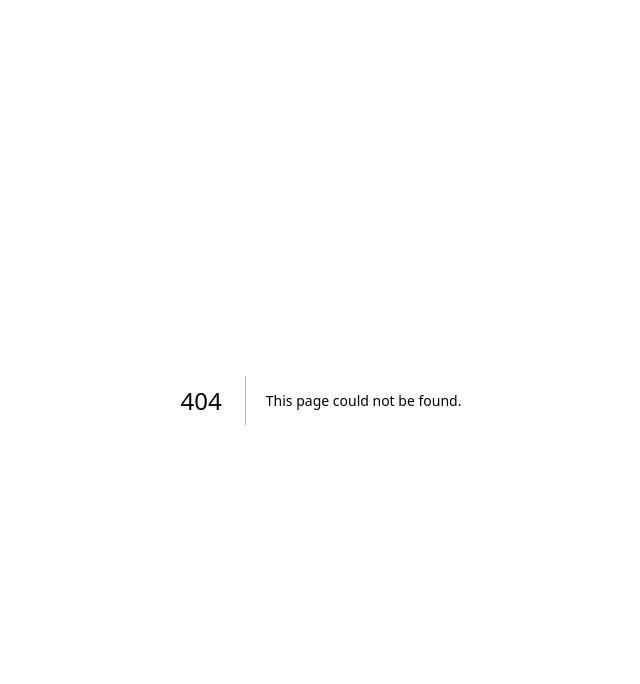
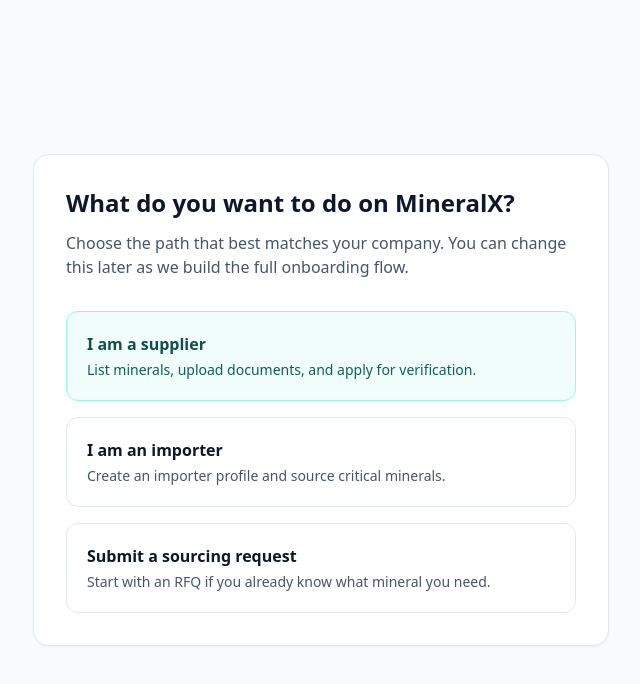
Before and after one commit to hanudixit/Mineral1x, a Next.js app: page /onboarding/role in a window 1280 px wide. Before the commit this address had no page. Shown: the top 684 px of the page, without its empty margins (319-959 px from the left). Built offline with nearby package versions, Linux system fonts and the light colour scheme.

Commit message:
Add onboarding role page

```diff
--- /dev/null
+++ b/app/onboarding/role/page.tsx
@@ -0,0 +1,49 @@
+import Link from "next/link";
+
+export default function RolePage() {
+  return (
+    <main className="min-h-screen bg-slate-50 flex items-center justify-center px-4">
+      <div className="max-w-xl w-full rounded-2xl bg-white border border-slate-200 shadow-sm p-8">
+        <h1 className="text-2xl font-semibold text-slate-900">
+          What do you want to do on MineralX?
+        </h1>
+
+        <p className="mt-3 text-slate-600">
+          Choose the path that best matches your company. You can change this later as we build the full onboarding flow.
+        </p>
+
+        <div className="mt-8 grid gap-4">
+          <Link
+            href="/supplier"
+            className="block rounded-xl border border-teal-200 bg-teal-50 p-5 hover:bg-teal-100"
+          >
+            <h2 className="font-semibold text-teal-900">I am a supplier</h2>
+            <p className="mt-1 text-sm text-teal-800">
+              List minerals, upload documents, and apply for verification.
+            </p>
+          </Link>
+
+          <Link
+            href="/"
+            className="block rounded-xl border border-slate-200 bg-white p-5 hover:bg-slate-50"
+          >
+            <h2 className="font-semibold text-slate-900">I am an importer</h2>
+            <p className="mt-1 text-sm text-slate-600">
+              Create an importer profile and source critical minerals.
+            </p>
+          </Link>
+
+          <Link
+            href="/rfq"
+            className="block rounded-xl border border-slate-200 bg-white p-5 hover:bg-slate-50"
+          >
+            <h2 className="font-semibold text-slate-900">Submit a sourcing request</h2>
+            <p className="mt-1 text-sm text-slate-600">
+              Start with an RFQ if you already know what mineral you need.
+            </p>
+          </Link>
+        </div>
+      </div>
+    </main>
+  );
+}
```
